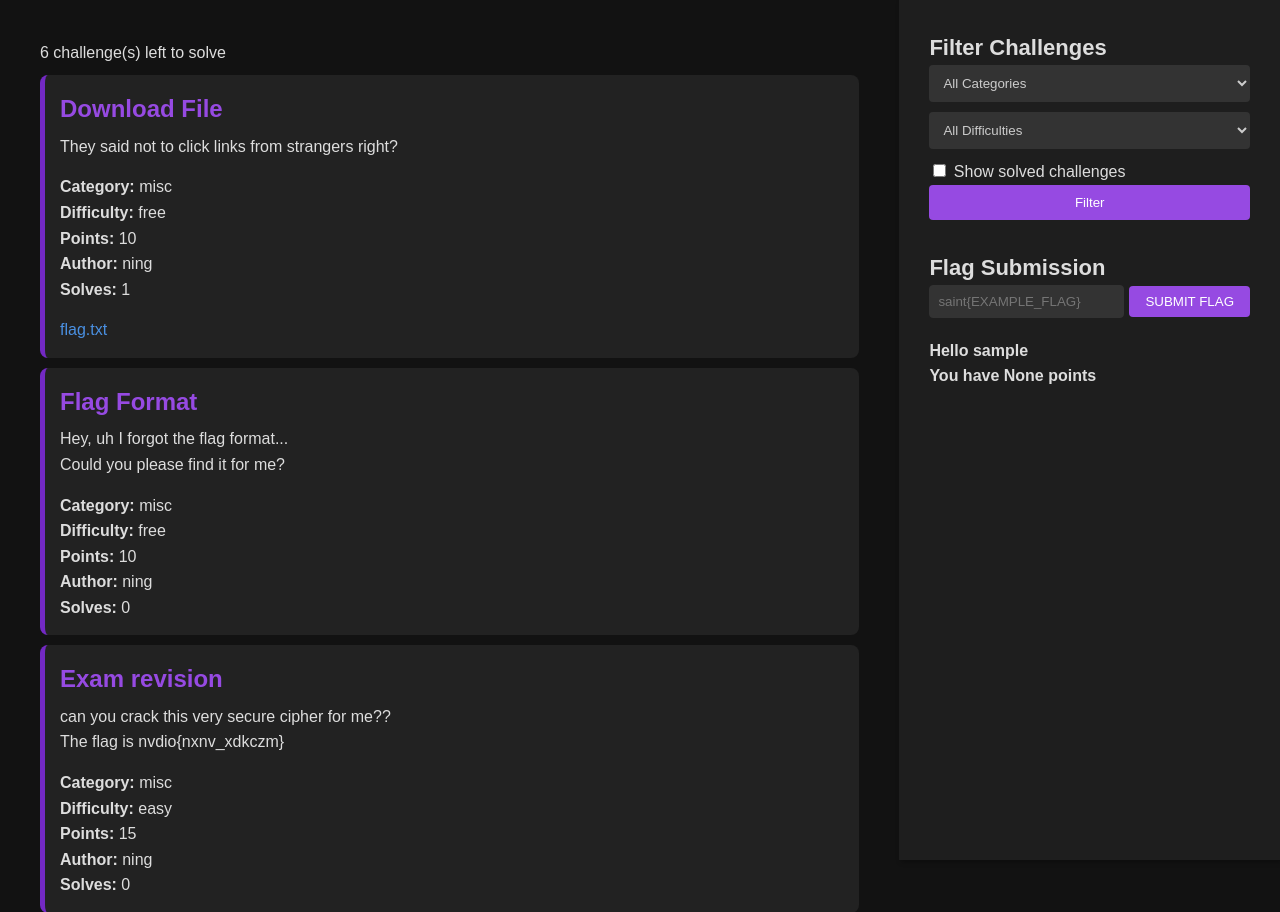
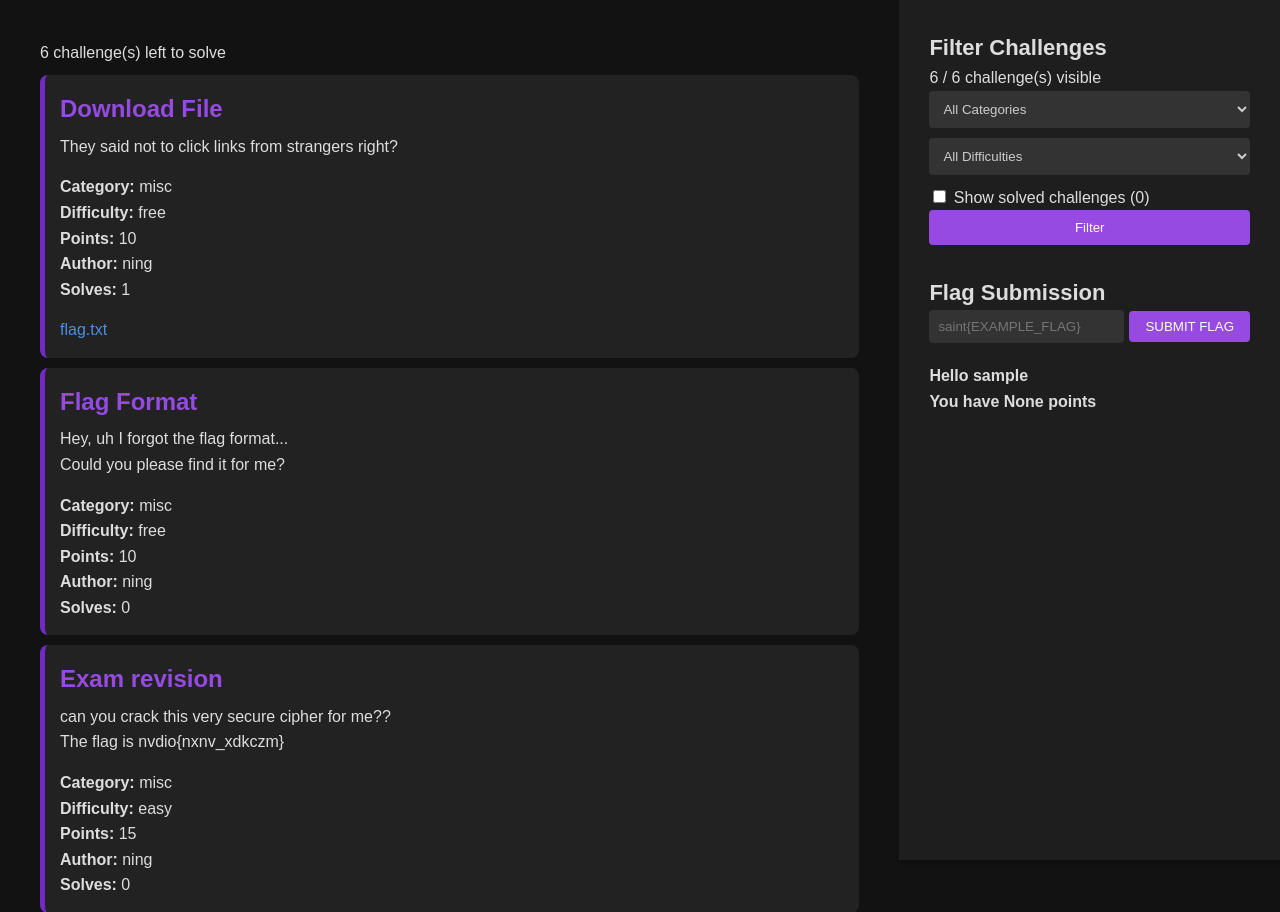
Before and after one commit to SaintNong/SaintCTF, a Flask app: page /challenges in a window 1280 px wide. Shown: the part 138-1050 px from the top of the page. Run offline with Flask 3, Linux system fonts and the light colour scheme; the visitor is signed in with stand-in values (Sample User, id 1); some libraries are stand-ins or nearby versions.

Commit message:
Show filtered challenge counts
This commit also displays the amount of solved challenges next to its
corresponding filter option.

```diff
--- a/templates/challenges.html
+++ b/templates/challenges.html
@@ -92,6 +92,7 @@
                 const selectedDifficulty = $('[name="difficulty"]').val();
                 const showSolved = $('[name="solved"]').prop('checked');
 
+                let visibleCount = 0;
                 $('.challenge').each(function () {
                     const challenge = $(this);
                     const matchesCategory = selectedCategory === "" || challenge.data('category') === selectedCategory;
@@ -100,10 +101,13 @@
 
                     if (matchesCategory && matchesDifficulty && (matchesUnsolved || showSolved)) {
                         challenge.show();
+                        visibleCount++;
                     } else {
                         challenge.hide();
                     }
                 });
+
+                $("#visible-count").html(visibleCount);
             });
         });
 
@@ -113,9 +117,13 @@
 {% include 'navbar.html' %}
 
 <main id="challenge-main">
+    {% set solved_count = challenges | selectattr("solvers", "contains", current_user.username) | list | length %}
     {% set unsolved_count = challenges | rejectattr("solvers", "contains", current_user.username) | list | length %}
+
     <section id="flag-section">
         <h2>Filter Challenges</h2>
+        <p><span id="visible-count">{{ unsolved_count }}</span> / {{ challenges|length }} challenge(s) visible</p>
+
         <!-- Challenge filtering form -->
         <form id="filter-form">
             <select name="category">
@@ -136,7 +144,7 @@
             </select>
             <div>
                 <input type="checkbox" name="solved" id="solved" />
-                <label for="solved">Show solved challenges</label>
+                <label for="solved">Show solved challenges ({{ solved_count }})</label>
             </div>
             <input type="submit" value="Filter">
         </form>
```
